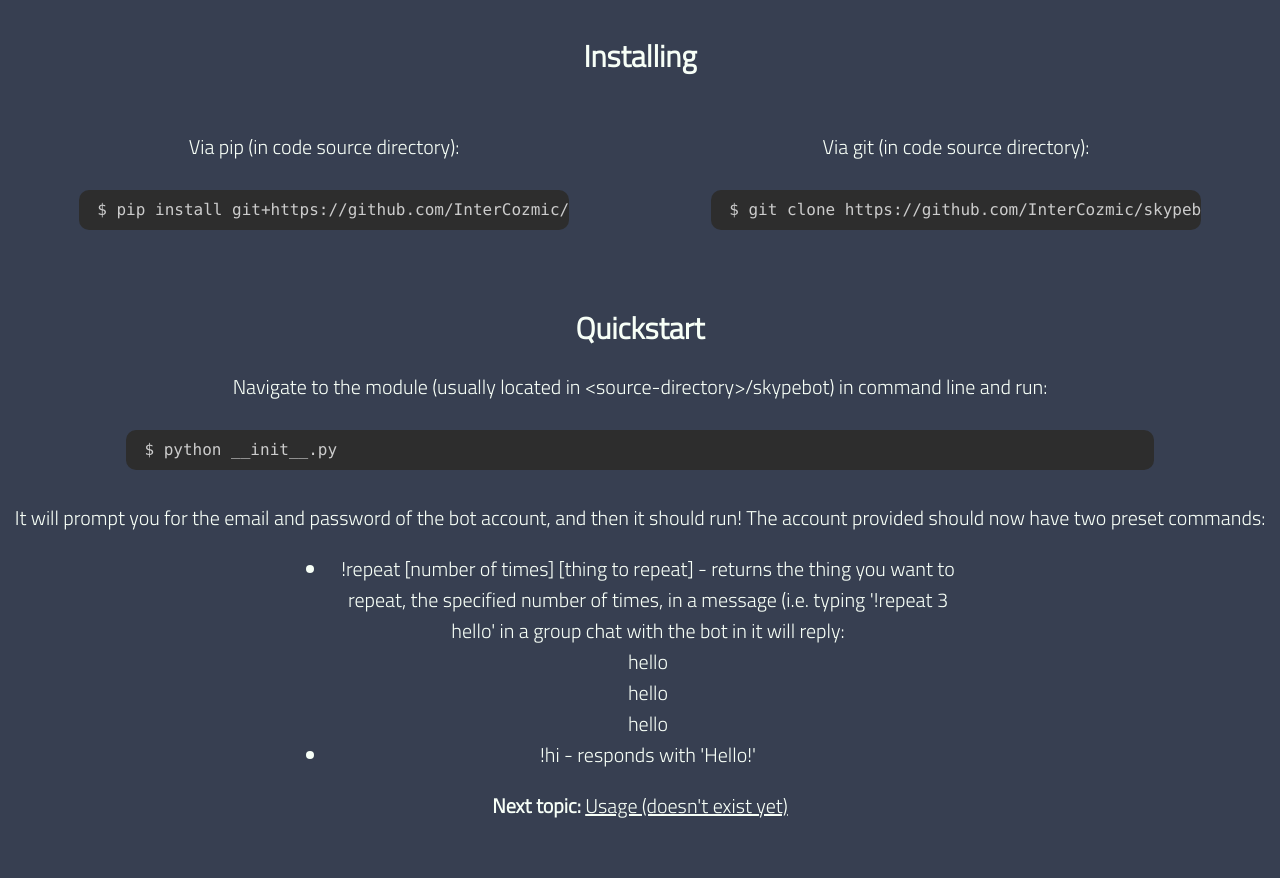
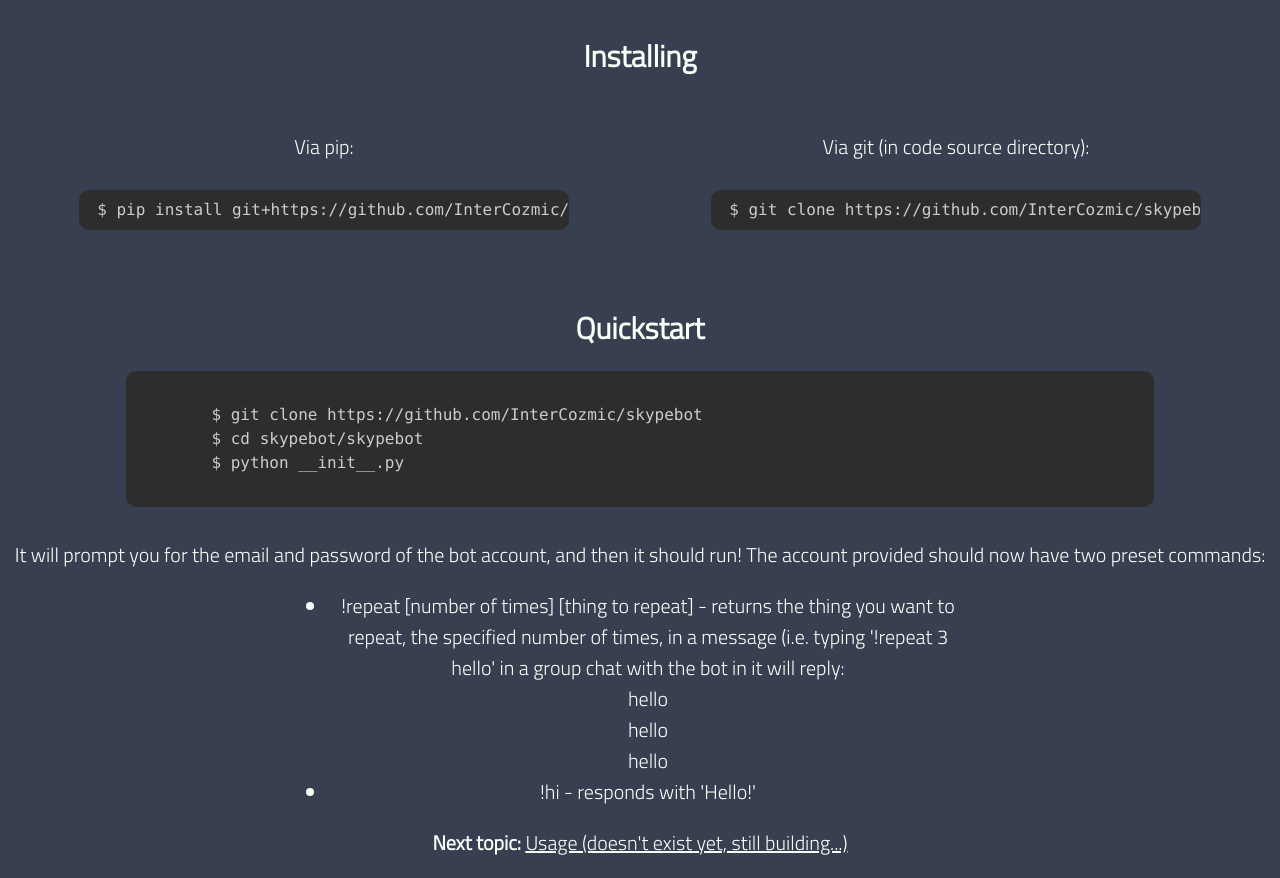
Before and after one commit to InterCozmic/skypebot, a plain HTML site: page docs/index.html in a window 1280 px wide. Shown: the part 700-1578 px from the top of the page. Before the commit the page ends 1541 px from the top, so only its background shows below. Drawn offline with nearby package versions, Linux system fonts and the light colour scheme.

Commit message:
Update index.html
It do be outdated now

```diff
--- a/docs/index.html
+++ b/docs/index.html
@@ -100,7 +100,7 @@
         <h2>Installing</h2>
         <div class='container'>
         <div class='grid1'>
-            <p>Via pip (in code source directory):</p>
+            <p>Via pip:</p>
             <pre><code class="language-bash">$ pip install git+https://github.com/InterCozmic/skypebot</code></pre>
         </div>
         <div class='grid2'>
@@ -112,15 +112,18 @@
     <br>
     <div id='quickstart'>
         <h2>Quickstart</h2>
-        <p>Navigate to the module (usually located in &lt;source-directory&gt;/skypebot) in command line and run:</p>
-        <pre><code class="language-bash">$ python __init__.py</code></pre>
+        <pre><code class="language-bash">
+        $ git clone https://github.com/InterCozmic/skypebot
+        $ cd skypebot/skypebot
+        $ python __init__.py
+        </code></pre>
         <p>It will prompt you for the email and password of the bot account, and then it should run! The account provided should now have two preset commands:</p>
         <ul>
             <li>!repeat [number of times] [thing to repeat] - returns the thing you want to repeat, the specified number of times, in a message (i.e. typing '!repeat 3 hello' in a group chat with the bot in it will reply:<br>hello<br>hello<br>hello</li>
             <li>!hi - responds with 'Hello!'</li>
         </ul>
     </div>
-    <p><b>Next topic: </b><a href='/usage.html'>Usage (doesn't exist yet)</a></p>
+    <p><b>Next topic: </b><a href='/skypebot/usage.html'>Usage (doesn't exist yet, still building...)</a></p>
     <script>
       Array.from(document.getElementsByTagName('pre')).forEach(tag => tag.style.padding = ".5em")
     </script>
```
